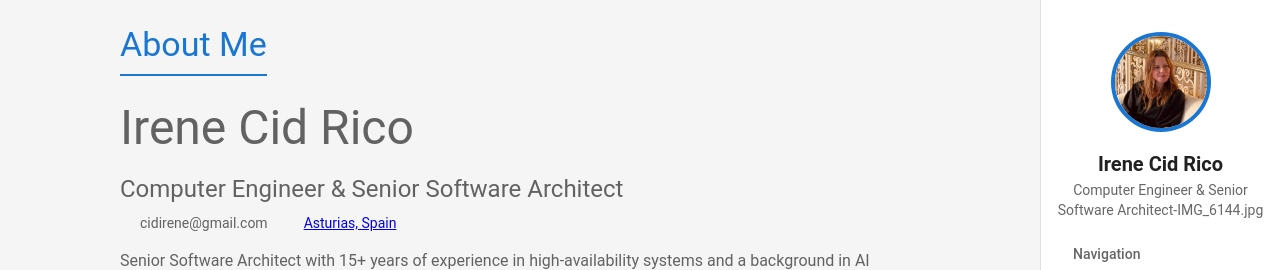
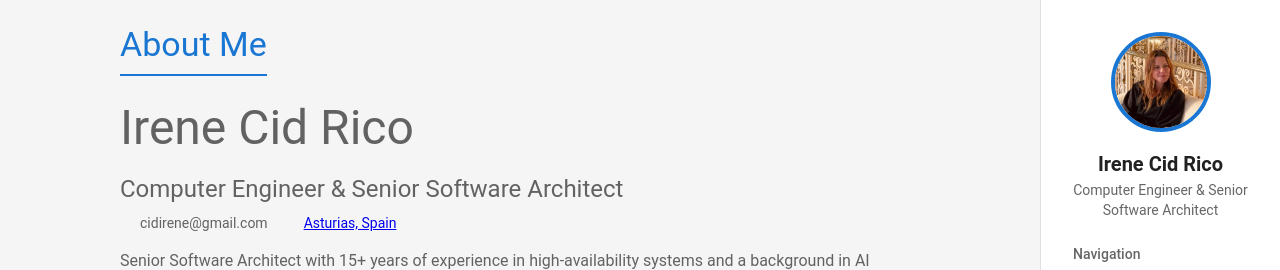
Before and after one commit to cidinene/cidirene, a React (Vite) app: page / in a window 1280 px wide. Shown: the top 270 px of the page. Built offline with nearby package versions, Linux system fonts and the light colour scheme; some icons are missing.

Commit message:
fix: use BASE_URL for personal image to work on GitHub Pages

```diff
--- a/src/components/Layout.jsx
+++ b/src/components/Layout.jsx
@@ -53,8 +53,8 @@ const Layout = ({ children, sections, onNavigate, personalInfo, currentTheme, on
                         {personalInfo.name}
                     </Typography>
                     <Typography variant="body2" color="text.secondary" sx={{ textAlign: 'center' }}>
-                        {personalInfo.title}-
-                        {personalInfo.avatar}
+                        {personalInfo.title}
+
                     </Typography>
                 </Box>
             )}
```
